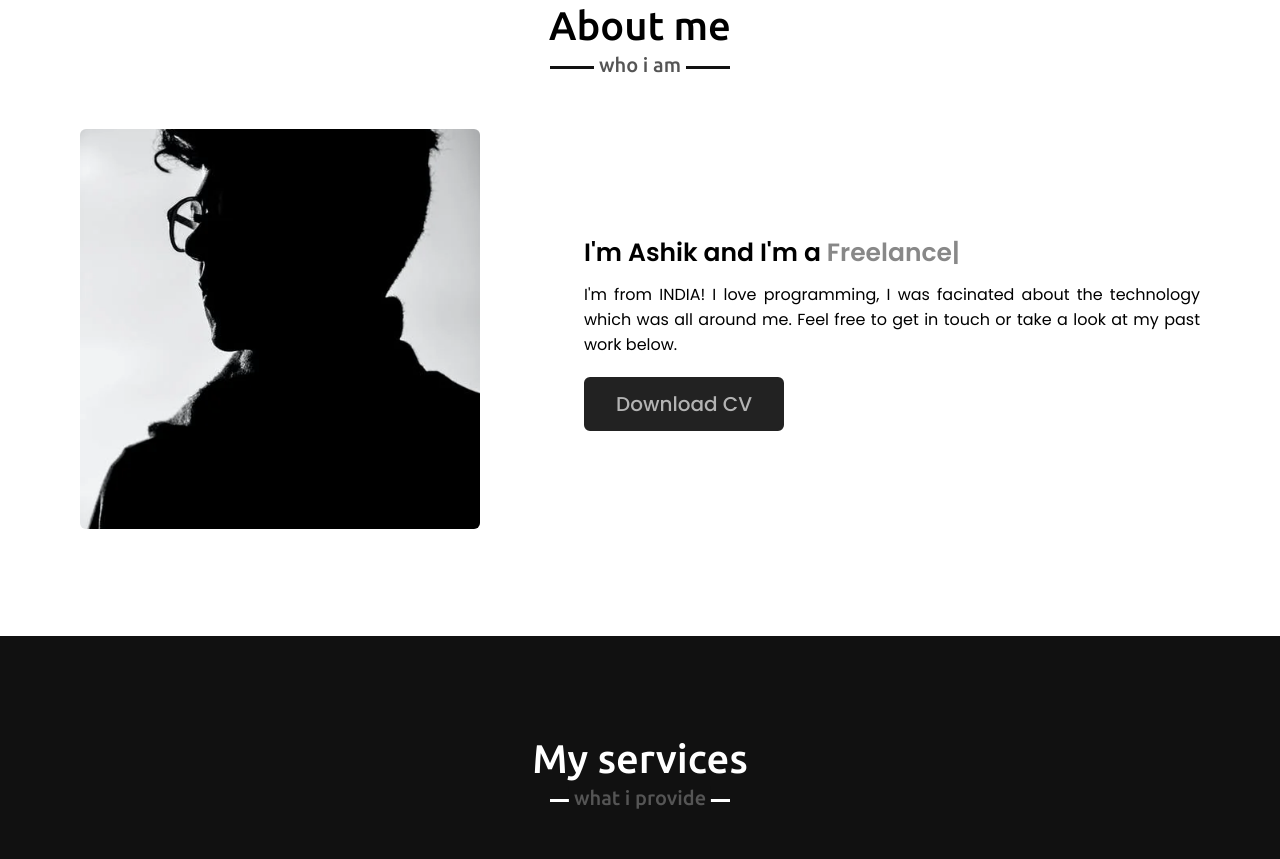
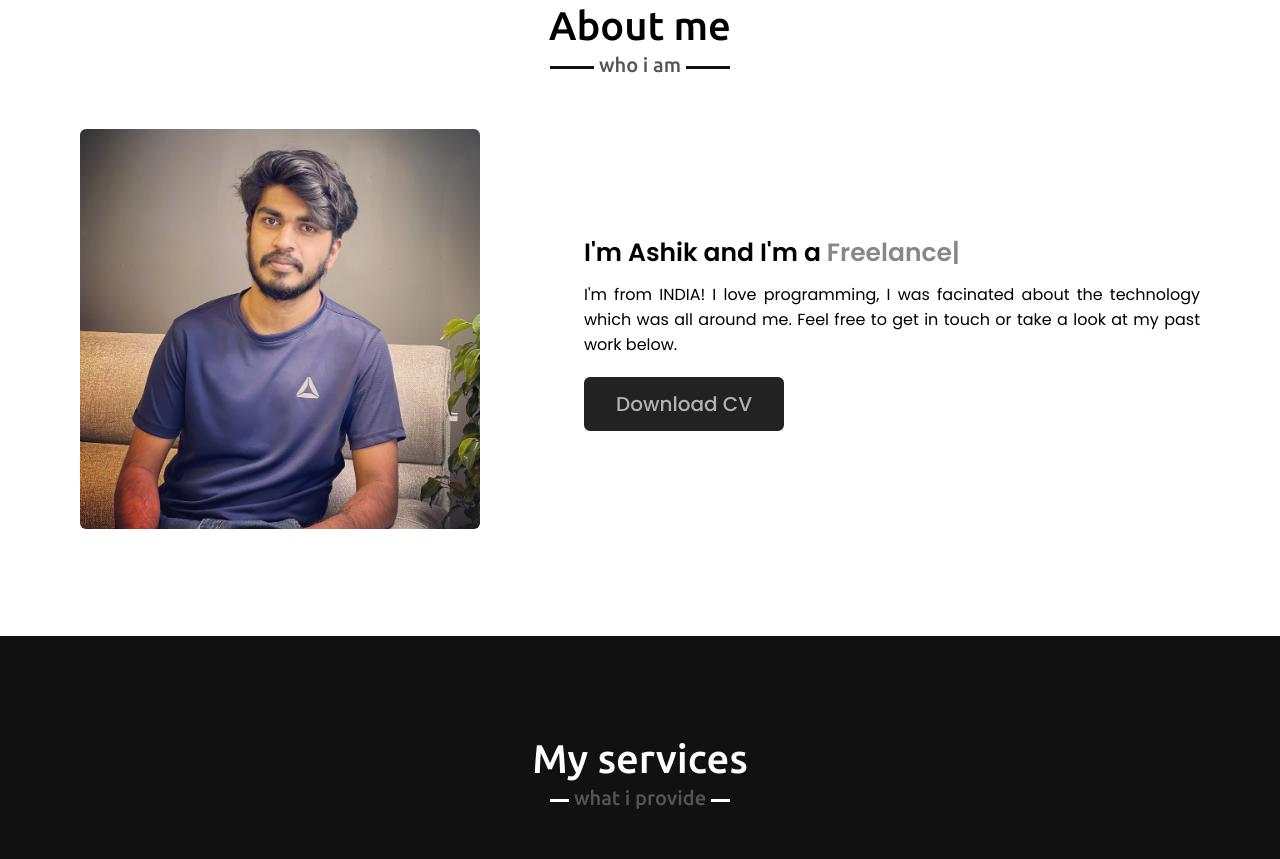
Before and after one commit to tnsgaming/My-Portfolio.github.io, a plain HTML site: page index.html in a window 1280 px wide. Shown: the part 897-1756 px from the top of the page. Drawn offline with nearby package versions, Linux system fonts and the light colour scheme.

Commit message:
index.html update

```diff
--- a/index.html
+++ b/index.html
@@ -53,7 +53,7 @@
             <h2 class="title">About me</h2>
             <div class="about-content">
                 <div class="column left">
-                    <img src="images/profile_1.webp" alt="">
+                    <img src="images/profile_1.jpg" alt="">
                 </div>
                 <div class="column right">
                     <div class="text">I'm Ashik and I'm a <span class="typing-2"></span></div>
```
